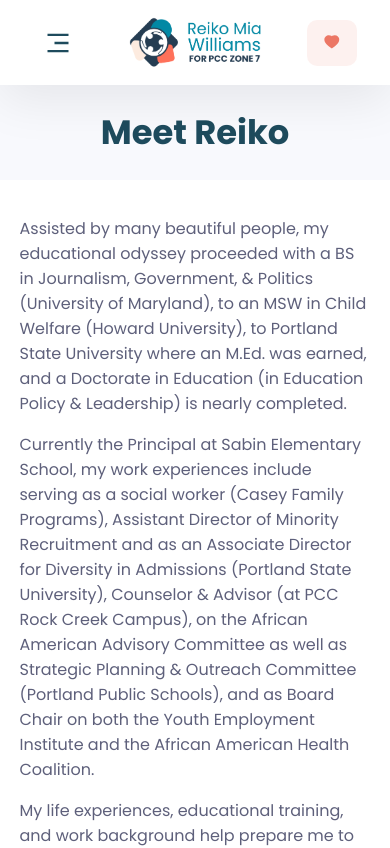
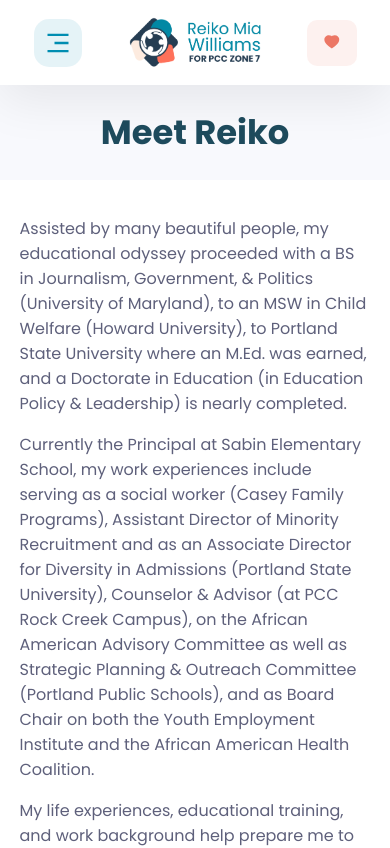
Before and after one commit to bmediax/reikoforpcc, a React (Create React App) app: page /meet-reiko in a window 390 px wide. Shown: the top 848 px of the page. Built offline with nearby package versions, Linux system fonts and the light colour scheme.

Commit message:
Mobile Nav Button blue with Dark mode support

```diff
--- a/src/components/Nav.jsx
+++ b/src/components/Nav.jsx
@@ -6,6 +6,7 @@ import { navContext } from '../tools/navContext'
 import { motion } from 'framer-motion'
 import { useMediaQuery } from 'react-responsive';
 import { navVariants } from '../tools/motionVariants'
+import { btnDonateVariants } from '../tools/motionVariants'
 
 import logoPng from "../assets/logo.png"
 import logoWebp from '../assets/logo.webp'
@@ -22,9 +23,9 @@ const Nav = (props) => {
     return (
         <nav>
             <div className="nav-wrapper">
-                <div className="mobile-nav-contain">
+                <motion.div className="mobile-nav-contain" whileHover="in" whileTap="out" variants={btnDonateVariants}>
                     <RiMenu3Fill className="menu-icon" onClick={handleMobileToggle} />
-                </div>
+                </motion.div>
                 <div className="logo-contain">
                     <Link to="/" exact="true">
                         <picture id="logo">
--- a/src/styles/_base.scss
+++ b/src/styles/_base.scss
@@ -70,11 +70,13 @@ nav {
         @include variables.objectCorner("small");
         @include variables.enableAnimation;
         padding:10px;
+        background:variables.getColor(blue-btnBG);
+        color:variables.$blue;
 
         &:hover {
           cursor:pointer;
-          background:variables.getColor(darkBase);
-          color:variables.$blue;
+          background:variables.$blue;
+          color:#FFF;
         }
       }
     }
```
